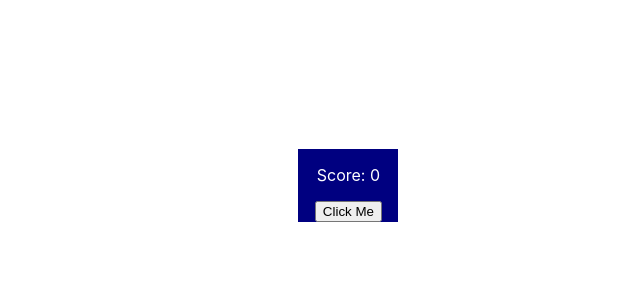
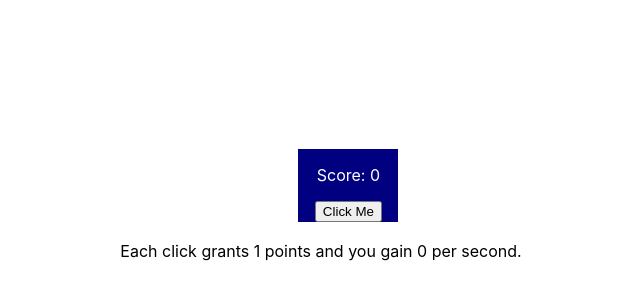
Before and after one commit to HAlGhanim/React-challenge, a React (Create React App) app: page / in a window 1280 px wide. Shown: the part 110-410 px from the top of the page, without its empty margins (319-959 px from the left). Built offline with nearby package versions, Linux system fonts and the light colour scheme.

Commit message:
so cloes to finishing persecond I'll fix it later tonight.

```diff
--- a/src/App.css
+++ b/src/App.css
@@ -60,5 +60,10 @@ body {
   background-color: navy;
   display: flex;
   flex-direction: column;
-
 }
+.button-list,
+.text {
+  display: flex;
+  flex-direction: column;
+  align-items: center;
+}
--- a/src/App.js
+++ b/src/App.js
@@ -1,4 +1,4 @@
-import { useState } from "react";
+import { useState, useEffect } from "react";
 import "./App.css";
 import Clicks from "./components/Clicks";
 import ButtonList from "./components/ButtonList";
@@ -7,20 +7,26 @@ function App() {
   const [count, setCount] = useState(0);
   const [wallet, setWallet] = useState(0);
   const [perClick, setPerClick] = useState(1);
+  const [perSecond, setPerSecond] = useState(0);
+
   return (
     <>
       <Clicks
         count={count}
         wallet={wallet}
+        perClick={perClick}
         setCount={setCount}
         setWallet={setWallet}
-        perClick={perClick}
+        perSecond={perSecond}
+        setPerSecond={setPerSecond}
       />
       <ButtonList
         wallet={wallet}
         setPerClick={setPerClick}
         perClick={perClick}
         setWallet={setWallet}
+        perSecond={perSecond}
+        setPerSecond={setPerSecond}
       />
     </>
   );
--- a/src/components/ButtonList.js
+++ b/src/components/ButtonList.js
@@ -3,12 +3,12 @@ import upgrades from "../data/upgrades";
 import Button from "./Button";
 
 const ButtonList = ({
-  count,
   wallet,
   perClick,
-  setCount,
   setWallet,
   setPerClick,
+  perSecond,
+  setPerSecond,
 }) => {
   const buttons = upgrades.filter((upgrade) => {
     return wallet >= upgrade.cost;
@@ -21,6 +21,8 @@ const ButtonList = ({
         setPerClick={setPerClick}
         wallet={wallet}
         setWallet={setWallet}
+        perSecond={perSecond}
+        setPerSecond={setPerSecond}
       />
     );
   });
--- a/src/components/Clicks.js
+++ b/src/components/Clicks.js
@@ -1,16 +1,27 @@
+import { useEffect } from "react";
 const Clicks = ({
   count,
   wallet,
   perClick,
   setCount,
   setWallet,
+  perSecond,
+  setPerSecond,
 }) => {
   const handleClick = (event) => {
     setCount(count + perClick);
     setWallet(wallet + perClick);
     console.log(`clicks: ${event.target.value}`);
   };
-
+  if (count > 10000) {
+    setPerSecond(3);
+  }
+  useEffect(() => {
+    const interval = setInterval(() => {
+      setWallet((wallet) => wallet + perSecond);
+    }, 1000);
+    return () => clearInterval(interval);
+  }, []);
   return (
     <>
       <div className="scoreButton">
@@ -20,6 +31,9 @@ const Clicks = ({
         </button>
         <div className="wallet">Money: {wallet} KD </div>
       </div>
+      <p className="text">
+        Each click grants {perClick} points and you gain {perSecond} per second.
+      </p>
     </>
   );
 };
```
Also changed, not shown: src/components/Button.js (+10 -1 lines).
